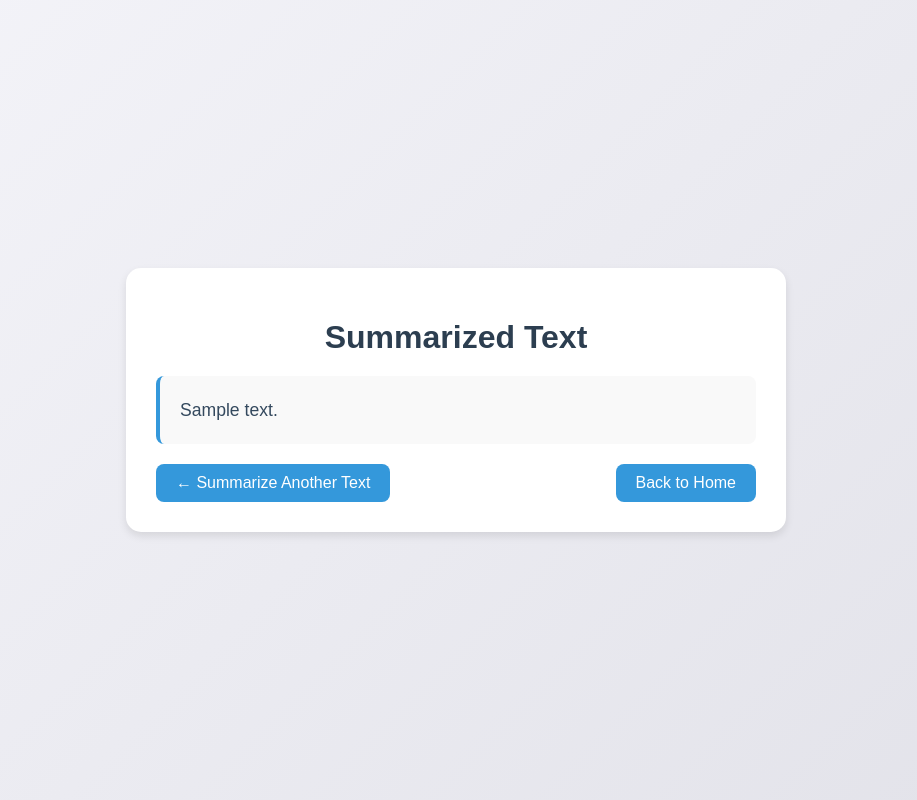
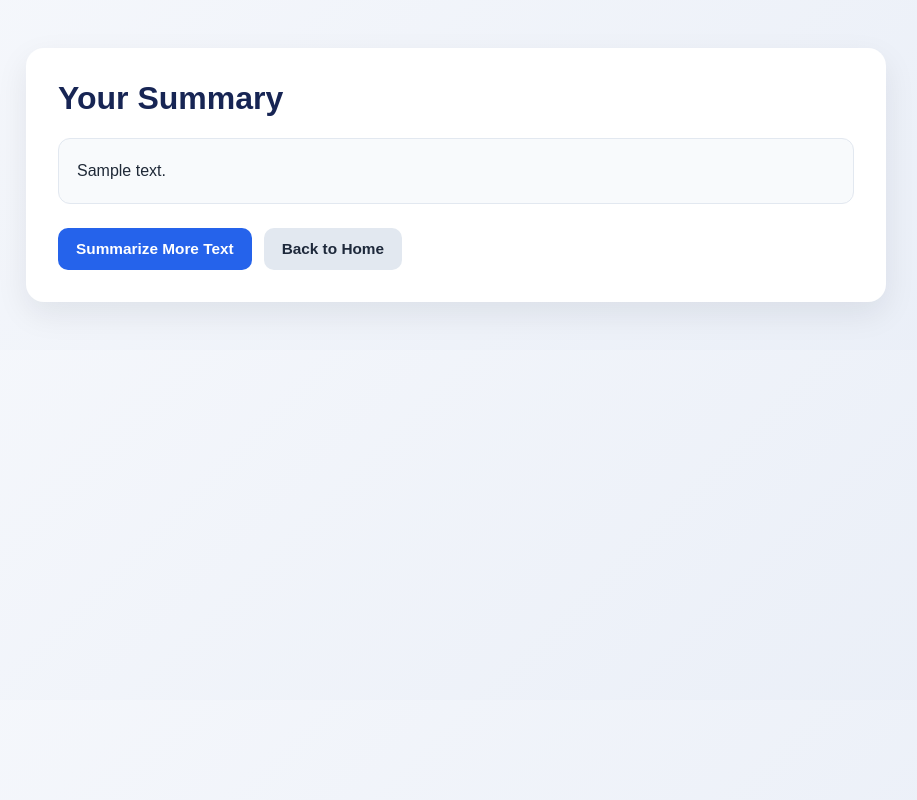
Before and after one commit to mikhail0777/StudyMate-AI, a Flask app: template templates/summarizer_result.html in a window 1280 px wide. Shown: the whole page, without its empty margins (184-1101 px from the left). Run offline with Flask 3, Linux system fonts and the light colour scheme; the template is opened without the code that fills it: most values are stand-ins (such as "Sample title", 1, 10 or a date in 2020).

Commit message:
Update summarizer_result.html

```diff
--- a/templates/summarizer_result.html
+++ b/templates/summarizer_result.html
@@ -3,94 +3,93 @@
 <head>
     <meta charset="UTF-8">
     <meta name="viewport" content="width=device-width, initial-scale=1.0">
-    <title>Summary</title>
+    <title>Summary Result | StudyMate AI</title>
     <style>
-        /* General Styles */
-        body {
-            font-family: 'Arial', sans-serif;
-            margin: 0;
-            padding: 0;
-            background: linear-gradient(135deg, #f4f4f9, #e2e2e9);
-            color: #333;
-            display: flex;
-            justify-content: center;
-            align-items: center;
-            min-height: 100vh;
+        * {
+            box-sizing: border-box;
         }
 
-        .result-container {
-            background-color: #ffffff;
-            border-radius: 15px;
-            box-shadow: 0 4px 8px rgba(0, 0, 0, 0.1);
-            padding: 30px;
-            width: 100%;
-            max-width: 600px;
-            animation: slideUp 0.5s ease-in-out;
+        body {
+            margin: 0;
+            font-family: Arial, sans-serif;
+            background: linear-gradient(135deg, #f6f8fc, #e9eef7);
+            color: #1f2937;
+        }
+
+        .page {
+            max-width: 900px;
+            margin: 0 auto;
+            padding: 48px 20px;
+        }
+
+        .card {
+            background: white;
+            border-radius: 18px;
+            padding: 32px;
+            box-shadow: 0 12px 32px rgba(15, 23, 42, 0.08);
         }
 
         h1 {
-            font-size: 2rem;
-            margin-bottom: 20px;
-            color: #2c3e50;
-            text-align: center;
+            margin-top: 0;
+            color: #172554;
         }
 
-        p {
-            font-size: 1.1rem;
-            line-height: 1.6;
-            color: #34495e;
-            background-color: #f9f9f9;
-            padding: 20px;
-            border-radius: 8px;
-            border-left: 4px solid #3498db;
-            animation: fadeIn 1s ease-in-out;
+        .summary-box {
+            margin-top: 20px;
+            background: #f8fafc;
+            border: 1px solid #e2e8f0;
+            border-radius: 12px;
+            padding: 18px;
+            line-height: 1.7;
+            white-space: pre-wrap;
         }
 
-        /* Buttons Container */
-        .buttons-container {
+        .actions {
+            margin-top: 24px;
             display: flex;
-            justify-content: space-between;
-            margin-top: 20px;
+            gap: 12px;
+            flex-wrap: wrap;
         }
 
-        /* Button Styles */
-        .back-button, .home-button {
-            background-color: #3498db;
-            color: #ffffff;
-            padding: 10px 20px;
-            border: none;
-            border-radius: 8px;
-            font-size: 1rem;
-            cursor: pointer;
+        .btn {
+            display: inline-block;
+            border-radius: 10px;
+            padding: 12px 18px;
+            font-size: 0.96rem;
+            font-weight: 600;
             text-decoration: none;
-            transition: background-color 0.3s ease, transform 0.3s ease;
         }
 
-        .back-button:hover, .home-button:hover {
-            background-color: #2980b9;
-            transform: scale(1.05);
+        .btn-primary {
+            background: #2563eb;
+            color: white;
         }
 
-        /* Animations */
-        @keyframes slideUp {
-            from { transform: translateY(20px); opacity: 0; }
-            to { transform: translateY(0); opacity: 1; }
+        .btn-primary:hover {
+            background: #1d4ed8;
         }
 
-        @keyframes fadeIn {
-            from { opacity: 0; }
-            to { opacity: 1; }
+        .btn-secondary {
+            background: #e2e8f0;
+            color: #1e293b;
+        }
+
+        .btn-secondary:hover {
+            background: #cbd5e1;
         }
     </style>
 </head>
 <body>
-    <div class="result-container">
-        <h1>Summarized Text</h1>
-        <p>{{ summary }}</p>
-        <!-- Buttons Container -->
-        <div class="buttons-container">
-            <a href="/summarizer" class="back-button">← Summarize Another Text</a>
-            <a href="/" class="home-button">Back to Home</a>
+    <div class="page">
+        <div class="card">
+            <h1>Your Summary</h1>
+
+            <div class="summary-box">{{ summary }}</div>
+
+            <div class="actions">
+                <a class="btn btn-primary" href="/summary">Summarize More Text</a>
+                <a class="btn btn-secondary" href="/">Back to Home</a>
+            </div>
         </div>
     </div>
 </body>
```
